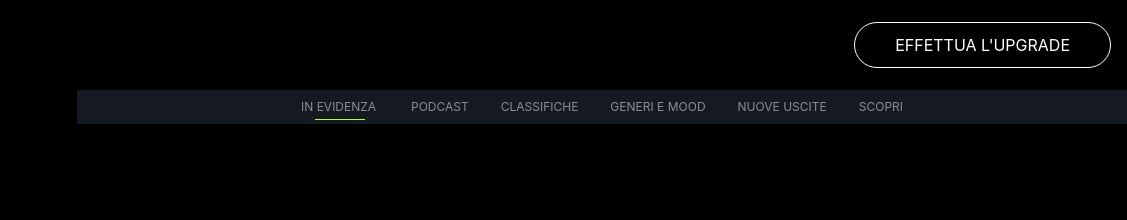
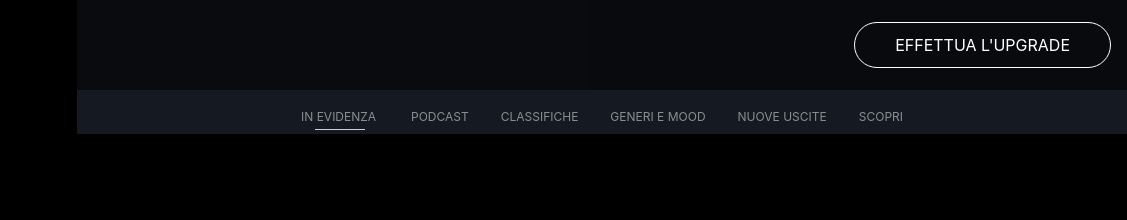
Before and after one commit to RiccardoB97/html-css-spotifyweb, a plain HTML site: page index.html in a window 1280 px wide. Shown: the top 220 px of the page, 153-1280 px from the left. Drawn offline with nearby package versions, Linux system fonts and the light colour scheme.

Commit message:
Add fix height and width to main, fixed shaking when scrolling the page

```diff
--- a/assets/css/style.css
+++ b/assets/css/style.css
@@ -18,8 +18,14 @@ body{
 
 #wrapper{
     width: 100%;
-    height: 100%;
+    height: 100vh;
     background-color: black;
+    overflow: hidden;
+}
+
+#site_main{
+    width: 100%;
+    height: calc(100vh - 90px);
 }
 
 /* Utilities */
@@ -43,6 +49,9 @@ Main
     float: left;
     align-items: center;
     justify-content: flex-end;
+    position: fixed;
+    top: 0;
+    right: 0;
 }
 
 #site_main .upgrade{
@@ -63,7 +72,7 @@ Main
     float: left;
     background-color: black;
     width: 230px;
-    height: calc(100vh - 80px);
+    height: calc(100vh - 90px);
     overflow: hidden;
 }
 
@@ -150,7 +159,9 @@ nav ul .home a{
 }
 
 /* Top navbar */
-
+.top_navbar{
+    padding-top: 100px;
+}
 
 .top_navbar a{
     font-size: 12px;
--- a/index.html
+++ b/index.html
@@ -17,7 +17,7 @@
 <body>
     <div id="wrapper" class="clearfix">
         <!-- Site main -->
-        <main id="site_main">
+        <main id="site_main" class="clearfix">
             <!-- Side bar -->
             <div class="side_bar">
                 <nav class="navbar navbar-dark bg-black">
```
